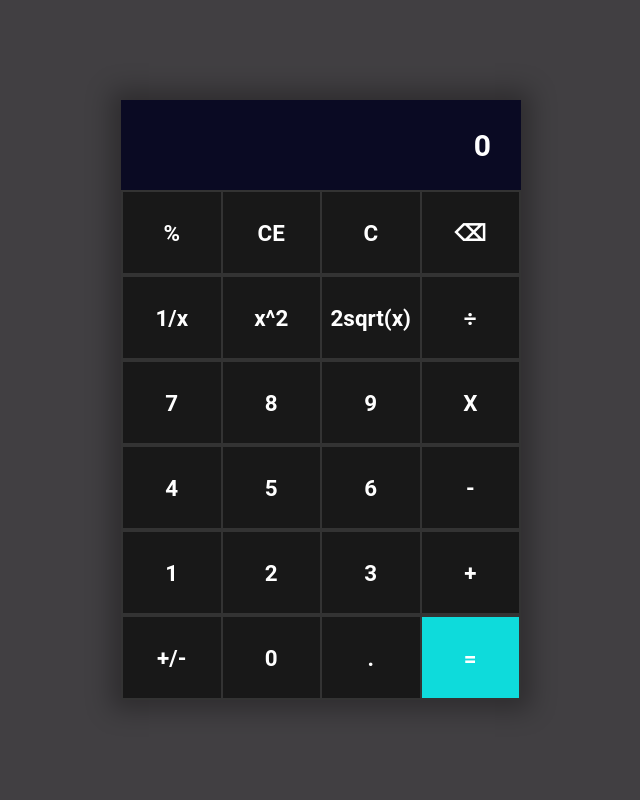
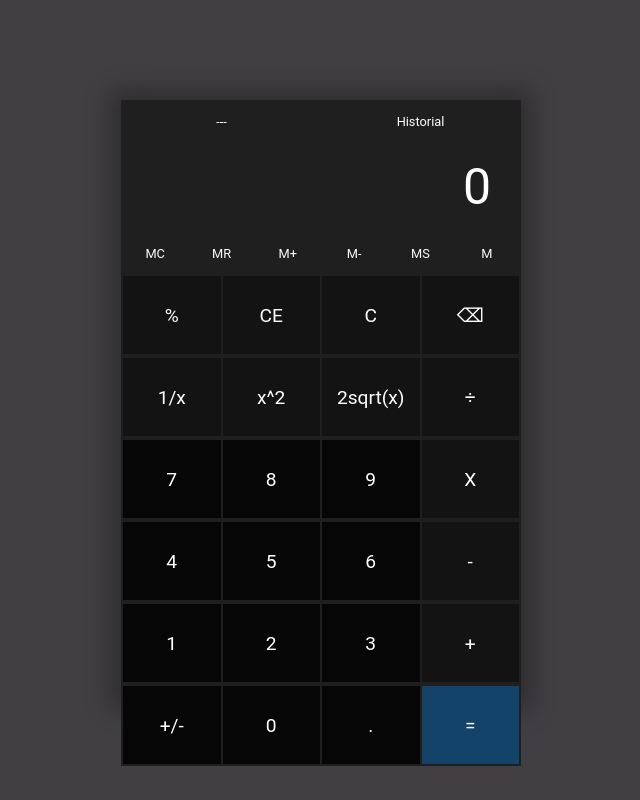
Before and after one commit to Thunderbolt2812/Calcu-Proyecto-UX, a React (Create React App) app: page / in a window 1280 px wide. Shown: the whole page, without its empty margins (319-959 px from the left). Built offline with nearby package versions, Linux system fonts and the light colour scheme.

Commit message:
Actualizacion visual

```diff
--- a/src/App.css
+++ b/src/App.css
@@ -11,7 +11,7 @@
 .calculadora {
   width: 400px;
   height: 600px;
-  background-color: #2b2b2b;
+  background-color: #333;
   box-shadow: 0 0 24px 10px rgba(0, 0, 0, 0.3);
   height: 600px;
 }
@@ -19,9 +19,8 @@
   display: flex;
   align-items: center;
   justify-content: center;
-  background-color: rgb(24, 24, 24);
+  background-color: #1F1F1F;
   color: #fff;
-  font-weight: bold;
-  border: 0.5px solid #333;
-  font-size: 1.4rem;
+  border: 0.01px solid #1F1F1F;
+  font-size: 1.2rem;
 }
--- a/src/App.tsx
+++ b/src/App.tsx
@@ -1,12 +1,11 @@
 
-import { IonApp, setupIonicReact, IonContent, IonHeader, IonPage, IonTitle, IonFooter, IonToolbar} from '@ionic/react';
+import { IonApp, setupIonicReact, IonContent, IonPage } from '@ionic/react';
 
 import './App.css';
 import Pantalla from './components/Pantalla';
-import Boton from './components/Boton';
-import BotonClear from './components/BotonClear';
-import {useState} from 'react';
-import {evaluate} from 'mathjs';
+import { Boton, BotonIgual, BotonMem } from './components/Boton';
+import { useState } from 'react';
+import { evaluate } from 'mathjs';
 
 /* Core CSS required for Ionic components to work properly */
 import '@ionic/react/css/core.css';
@@ -26,63 +25,70 @@ import '@ionic/react/css/display.css';
 
 /* Theme variables */
 import './theme/variables.css';
+import { BotonClear } from './components/BotonClear';
 
 setupIonicReact();
 
 const App: React.FC = () => {
   const [input, setInput] = useState('0');
+  const agregarInput = (val: string) => {
+    setInput('');
+    if (val === "⌫") {
+      setInput(input.slice(0, -1));
+    } else if (val === "1/x") {
+      setInput(evaluate("1/" + input));
+    } else if (val === "+/-") {
+      setInput(evaluate(input + "*(-1)"));
+      console.log("Estoy en el cambio de signo: " + input);
+    } else if (val === "C") {
+      setInput('');
+      setInput(evaluate(input + "*" + input));
+    } else if (val === "2sqrt(x)") {
 
-  const agregarInput = (val:string) => {
-     if(val=="⌫"){
-      setInput(input.slice(0,-1));
-    }else if(val=="1/x"){
-        setInput(evaluate("1/"+input));
-    }else if(val=="+/-"){
-      setInput(evaluate(input+"*(-1)"));
-      console.log("Estoy en el cambio de signo: "+input);
-    }else if(val=="C"){
-      setInput('');
-      setInput(evaluate(input+"*"+input));
-    }else if(val=="2sqrt(x)"){
-
-      if(input.includes("-")){
-        val=input.replace("-","+");
-        setInput(evaluate("sqrt("+val+")"));
+      if (input.includes("-")) {
+        val = input.replace("-", "+");
+        setInput(evaluate("sqrt(" + val + ")"));
 
         console.log("hay signo -");
-      }if(!input.includes("-")){
-        setInput(evaluate("sqrt("+input+")"));
+      } if (!input.includes("-")) {
+        setInput(evaluate("sqrt(" + input + ")"));
         console.log("No hay signo -");
       }
 
-    }else{
+    } else {
       setInput(input + val);
     }
 
   }
-  const calcularResultado = (val:string) => {
-    if(input){
-      var val = input;
-      console.log(val);
-      console.log("Soy input: "+input);
-        if(input.includes("X")){
+  const calcularResultado = (valor: string) => {
+    if (input) {
+      valor = input;
+      console.log(valor);
+      console.log("Soy input: " + input);
+      if (input.includes("X")) {
 
-          val=val.replace("X","*")
-          console.log("Debería cambiar: "+val);
-          setInput(val);
+        valor = valor.replace("X", "*")
+        console.log("Debería cambiar: " + valor);
+        setInput(valor);
 
       }
-        if(input.includes("÷")){
-          val=val.replace("÷","/")
-          console.log("Debería cambiar: "+val);
-          setInput(val);
+      if (input.includes("÷")) {
+        valor = valor.replace("÷", "/")
+        console.log("Debería cambiar: " + valor);
+        setInput(valor);
       }
-
-
-
-      setInput(evaluate(val));
-
+      setInput(evaluate(valor));
     }
+  }
+  const porcentaje = () => {
+    const numero = evaluate(input);
+    const calculo = numero / 100;
+    setInput(`${calculo}`);
+  }
+  const cuadrado = () => {
+    const numero = evaluate(input);
+    const result = numero ** 2;
+    setInput(`${result}`);
   }
 
   return (
@@ -91,16 +97,29 @@ const App: React.FC = () => {
         <IonContent fullscreen>
           <div className="App">
             <div className="calculadora">
-              <Pantalla input={input}/>
               <div className='fila'>
-              <Boton manejarClic={agregarInput}>%</Boton>
+                <BotonMem manejarClic={agregarInput}>---</BotonMem>
+                <BotonMem manejarClic={agregarInput}>Historial</BotonMem>
+              </div>
+              <Pantalla input={input} />
+              <div className='fila'>
+                <BotonMem manejarClic={agregarInput}>MC</BotonMem>
+                <BotonMem manejarClic={agregarInput}>MR</BotonMem>
+                <BotonMem manejarClic={agregarInput}>M+</BotonMem>
+                <BotonMem manejarClic={agregarInput}>M-</BotonMem>
+                <BotonMem manejarClic={agregarInput}>MS</BotonMem>
+                <BotonMem manejarClic={agregarInput}>M</BotonMem>
+              </div>
+              <div className='fila'>
+                <Boton manejarClic={porcentaje}>%</Boton>
                 <Boton manejarClic={agregarInput}>CE</Boton>
-              <Boton manejarClic={agregarInput}>C</Boton>
+                <BotonClear manejarClear={() => setInput('0')}>
+                  C</BotonClear>
                 <Boton manejarClic={agregarInput}>⌫</Boton>
               </div>
               <div className='fila'>
                 <Boton manejarClic={agregarInput}>1/x</Boton>
-              <Boton manejarClic={agregarInput}>x^2</Boton>
+                <Boton manejarClic={cuadrado}>x^2</Boton>
                 <Boton manejarClic={agregarInput}>2sqrt(x)</Boton>
                 <Boton manejarClic={agregarInput}>÷</Boton>
               </div>
@@ -126,7 +145,7 @@ const App: React.FC = () => {
                 <Boton manejarClic={agregarInput}>+/-</Boton>
                 <Boton manejarClic={agregarInput}>0</Boton>
                 <Boton manejarClic={agregarInput}>.</Boton>
-              <Boton manejarClic={calcularResultado}>=</Boton>
+                <BotonIgual manejarClic={calcularResultado}>=</BotonIgual>
               </div>
 
             </div>
--- a/src/components/Boton.css
+++ b/src/components/Boton.css
@@ -1,25 +1,37 @@
 .boton {
-    height: 83px;
+    height: 80px;
     display: flex;
     flex: 1 1;
     justify-content: center;
     align-items: center;
-    font-weight: bold;
-    background-color: rgb(24, 24, 24);
+    background-color: #060606;
     color: white;
-    border: 0.5px solid #333;
+    border: 0.5px solid #1F1F1F;
     cursor: pointer;
     user-select: none;
 }
 .operador{
-    background-color:rgb(14, 219, 219);
+    background-color:#131313;
 }
 .igual{
-    background-color:darkblue;
+    background-color:#134369;
 }
 .boton:hover {
     background-color: #444444;
 }
-.operador:hover {
-    background-color: #f57945 !important;
+.botonMem {
+    height: 40px;
+    display: flex;
+    flex: 1 1;
+    justify-content: center;
+    align-items: center;
+    background-color: #1F1F1F;
+    color: white;
+    border: 0.5px solid #1F1F1F;
+    cursor: pointer;
+    user-select: none;
+    font-size: 0.8rem;
 }
+.botonMem:hover {
+    background-color: #444444;
+}
--- a/src/components/Boton.jsx
+++ b/src/components/Boton.jsx
@@ -1,15 +1,41 @@
 import './Boton.css';
-function Boton(props) {
+
+export function Boton(props) {
+    function esOperador() {
+        const valor = props.children;
+        return isNaN(valor) && (valor !== '.') && (valor !== '+/-');
+    }
+    return (
+
+        <div className={`boton ${esOperador() ? 'operador': ''}`}
+            onClick={() => props.manejarClic(props.children)}>
+            {props.children}
+        </div>
+    )
+
+}
+export function BotonIgual(props) {
+    function esIgual() {
+        const valor = props.children;
+        return (valor === '=');
+    }
+    return (
+        <div className={`boton ${esIgual() ? 'igual': ''}`}
+            onClick={() => props.manejarClic(props.children)}>
+            {props.children}
+        </div>
+    )
+
+}
+export function BotonMem(props) {
     function esOperador() {
         const valor = props.children;
         return (valor === '=');
     }
     return (
-        <div className={`boton ${esOperador() ? 'operador': ''}`}
+        <div className={`botonMem ${esOperador() ? 'botonMem': ''}`}
             onClick={() => props.manejarClic(props.children)}>
             {props.children}
         </div>
     )
 }
-
-export default Boton;
--- a/src/components/BotonClear.css
+++ b/src/components/BotonClear.css
@@ -1,13 +1,12 @@
 .boton-clear{
-    height: 83px;
+    height: 80px;
     display: flex;
     flex: 1 1;
     justify-content: center;
     align-items: center;
-    font-weight: bold;
-    background-color: #333;
+    background-color: #131313;
     color: white;
-    border: 0.5px solid #333;
+    border: 0.5px solid #1F1F1F;
     cursor: pointer;
     user-select: none;
 }
--- a/src/components/BotonClear.jsx
+++ b/src/components/BotonClear.jsx
@@ -1,10 +1,8 @@
 import './BotonClear.css';
 
-const BotonClear = (props) => (
+export const BotonClear = (props) => (
     <div className='boton-clear'
     onClick={() => props.manejarClear(props.children)}>
         {props.children}
     </div>
 );
-
-export default BotonClear;
--- a/src/components/Pantalla.css
+++ b/src/components/Pantalla.css
@@ -3,10 +3,9 @@
     display: flex;
     justify-content: flex-end;
     align-items: center;
-    font-weight: bold;
-    font-size: 30px;
-    background-color: #0a0a23;
+    font-size: 50px;
+    background-color: #1F1F1F;
     color: white;
     padding: 11px 30px 11px 11px;
-    margin: 1px solid #888;
+    margin: 1px solid #333;
 }
```
Also changed, not shown: 53 other files (tests, documents, lock files or other folders). Lines whose indentation alone changed are shown as unchanged.
